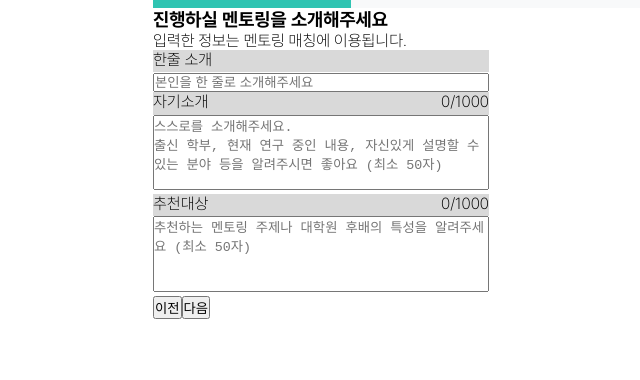
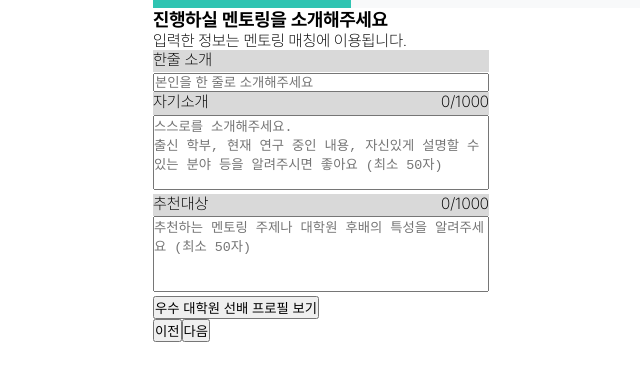
Before and after one commit to WE-ARE-RACCOONS/postgraduate-front, a Next.js app: page /add-profile in a window 1280 px wide. Shown: the top 380 px of the page, without its empty margins (187-827 px from the left). Built offline with nearby package versions, Linux system fonts and the light colour scheme; no server answers.

Commit message:
RAC-272 feat: clickBtn kind설정

```diff
--- a/src/app/add-profile/page.tsx
+++ b/src/app/add-profile/page.tsx
@@ -102,6 +102,7 @@ function AddProfilePage() {
         changeHandler={setRecommended}
       />
       <ClickedBtn
+      kind='click'
         btnText="우수 대학원 선배 프로필 보기"
         clickHandler={() => {
           modalHandler();
--- a/src/components/Button/ClickedBtn/ClickedBtn.tsx
+++ b/src/components/Button/ClickedBtn/ClickedBtn.tsx
@@ -12,6 +12,9 @@ function ClickedBtn(props: ClickedBtnProps) {
       {props.kind == 'modal' && (
         <BtnModal onClick={props.clickHandler}>{props.btnText}</BtnModal>
       )}
+      {props.kind == 'click' && (
+        <button onClick={props.clickHandler}>{props.btnText}</button>
+      )}
     </div>
   );
 }
--- a/src/components/Content/ProfileModify/ProfileModify.tsx
+++ b/src/components/Content/ProfileModify/ProfileModify.tsx
@@ -237,7 +237,7 @@ function ProfileModify({ modalHandler }: { modalHandler: () => void }) {
         </ValidatorBox>
       )}
       <SaveBtnBox>
-        <ClickedBtn btnText="저장" clickHandler={submitHandler} />
+        <ClickedBtn  kind='click'btnText="저장" clickHandler={submitHandler} />
       </SaveBtnBox>
       {modal && portalElement
         ? createPortal(
--- a/src/components/Content/SInfoModify/SInfoModify.tsx
+++ b/src/components/Content/SInfoModify/SInfoModify.tsx
@@ -200,7 +200,7 @@ function SInfoModify({ modalHandler }: { modalHandler: () => void }) {
         </ValidatorBox>
       )}
       <div id="submit-btn-box">
-        <ClickedBtn btnText="저장" clickHandler={submitHandler} />
+        <ClickedBtn kind='click' btnText="저장" clickHandler={submitHandler} />
       </div>
     </SInfoContainer>
   );
--- a/src/components/SingleForm/KeywordForm/KeywordForm.tsx
+++ b/src/components/SingleForm/KeywordForm/KeywordForm.tsx
@@ -34,7 +34,7 @@ function KeywordForm({ clickHandler }: { clickHandler: () => void }) {
           msg="연구 주제 키워드를 입력하세요"
         />
       )}
-      <ClickedBtn clickHandler={handleClick} btnText="확인" />
+      <ClickedBtn kind='click' clickHandler={handleClick} btnText="확인" />
     </div>
   );
 }
--- a/src/types/button/clickedBtn.ts
+++ b/src/types/button/clickedBtn.ts
@@ -1,4 +1,4 @@
-export type btnKindClicked = 'out' | 'profileAdd' | 'modal';
+export type btnKindClicked = 'out' | 'profileAdd' | 'modal'|'click';
 
 export interface ClickedBtnProps {
   clickHandler: () => void;
```
